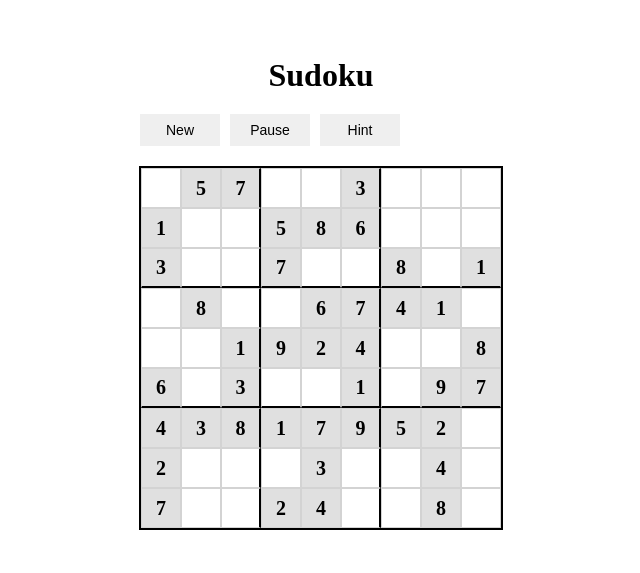
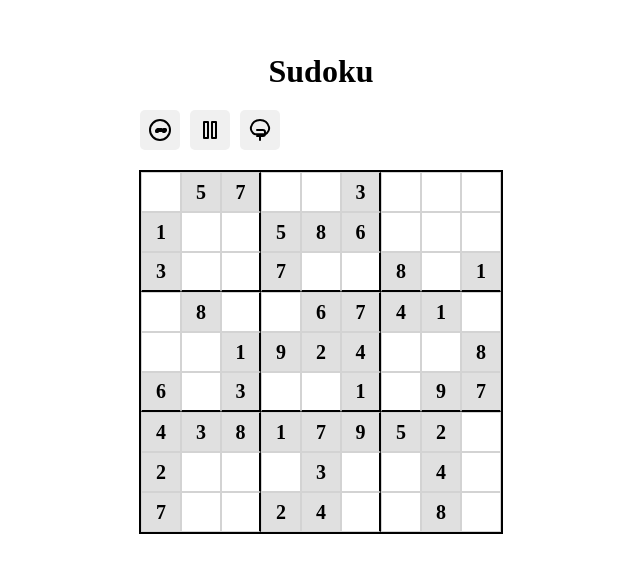
Before and after one commit to arturognailuy/sudoku-ui, a React (Vite) app: page / in a window 1280 px wide. Shown: the part 125-698 px from the top of the page, without its empty margins (319-959 px from the left). Built offline with nearby package versions, Linux system fonts and the light colour scheme.

Commit message:
Feat: Replace button text with SVG icons.
- Replaced "New", "Pause/Resume", and "Hint" button text with corresponding SVG icons.
- Adjusted button styling in CSS to accommodate icons (smaller padding, fixed width/height, flex alignment).
- Updated "New Game" icon to a game controller.

```diff
--- a/src/App.css
+++ b/src/App.css
@@ -21,12 +21,32 @@ h1 {
 }
 
 button {
-  padding: 8px 10px; /* Smaller padding */
-  font-size: 14px; /* Smaller font size */
+  padding: 5px; /* Smaller padding for icons */
+  font-size: 0; /* Hide text */
   cursor: pointer;
-  width: 80px; /* Shorter fixed width for uniform size */
-  flex-shrink: 0; /* Prevent buttons from shrinking */
-  border: none; /* Remove border */
+  width: 40px; /* Smaller fixed width for icons */
+  height: 40px; /* Fixed height for icons */
+  flex-shrink: 0;
+  border: none;
+  display: flex;
+  justify-content: center;
+  align-items: center;
+  background-color: #f0f0f0; /* Light background for buttons */
+  border-radius: 5px; /* Slightly rounded corners */
+}
+
+button:hover {
+  background-color: #e0e0e0;
+}
+
+button:disabled {
+  opacity: 0.5;
+  cursor: not-allowed;
+}
+
+button svg {
+  width: 24px;
+  height: 24px;
 }
 
 .sudoku-board-container {
--- a/src/App.tsx
+++ b/src/App.tsx
@@ -12,9 +12,19 @@ const App: React.FC = () => {
     <div className="app-container">
       <h1>Sudoku</h1>
       <div className="toolbar">
-        <button onClick={() => setGameId(gameId + 1)} disabled={isPaused}>New</button>
-        <button onClick={() => setIsPaused(prev => !prev)}>{isPaused ? 'Resume' : 'Pause'}</button>
-        <button onClick={() => setHintTrigger(prev => prev + 1)} disabled={isGameSolved || isPaused}>Hint</button>
+        <button onClick={() => setGameId(gameId + 1)} disabled={isPaused} title="New Game">
+          <svg xmlns="http://www.w3.org/2000/svg" width="24" height="24" viewBox="0 0 24 24" fill="none" stroke="currentColor" strokeWidth="2" strokeLinecap="round" strokeLinejoin="round" className="feather feather-gamepad"><path d="M15 11.5a.5.5 0 0 1 .5-.5h2a.5.5 0 0 1 .5.5v1a.5.5 0 0 1-.5.5h-2a.5.5 0 0 1-.5-.5v-1z"></path><path d="M12 11.5a.5.5 0 0 1 .5-.5h1a.5.5 0 0 1 .5.5v1a.5.5 0 0 1-.5.5h-1a.5.5 0 0 1-.5-.5v-1z"></path><path d="M9 11.5a.5.5 0 0 1 .5-.5h2a.5.5 0 0 1 .5.5v1a.5.5 0 0 1-.5.5h-2a.5.5 0 0 1-.5-.5v-1z"></path><path d="M12 2a10 10 0 0 0-10 10c0 5.523 4.477 10 10 10s10-4.477 10-10A10 10 0 0 0 12 2zM8 13.5v-1a.5.5 0 0 1 .5-.5h1a.5.5 0 0 1 .5.5v1a.5.5 0 0 1-.5.5h-1a.5.5 0 0 1-.5-.5zM15 13.5v-1a.5.5 0 0 1 .5-.5h1a.5.5 0 0 1 .5.5v1a.5.5 0 0 1-.5.5h-1a.5.5 0 0 1-.5-.5z"></path></svg>
+        </button>
+        <button onClick={() => setIsPaused(prev => !prev)} title={isPaused ? 'Resume Game' : 'Pause Game'}>
+          {isPaused ? (
+            <svg xmlns="http://www.w3.org/2000/svg" width="24" height="24" viewBox="0 0 24 24" fill="none" stroke="currentColor" strokeWidth="2" strokeLinecap="round" strokeLinejoin="round" className="feather feather-play"><polygon points="5 3 19 12 5 21 5 3"></polygon></svg>
+          ) : (
+            <svg xmlns="http://www.w3.org/2000/svg" width="24" height="24" viewBox="0 0 24 24" fill="none" stroke="currentColor" strokeWidth="2" strokeLinecap="round" strokeLinejoin="round" className="feather feather-pause"><rect x="6" y="4" width="4" height="16"></rect><rect x="14" y="4" width="4" height="16"></rect></svg>
+          )}
+        </button>
+        <button onClick={() => setHintTrigger(prev => prev + 1)} disabled={isGameSolved || isPaused} title="Get Hint">
+          <svg xmlns="http://www.w3.org/2000/svg" width="24" height="24" viewBox="0 0 24 24" fill="none" stroke="currentColor" strokeWidth="2" strokeLinecap="round" strokeLinejoin="round" className="feather feather-lightbulb"><path d="M9 18h6a2 2 0 0 0 2-2v-2a2 2 0 0 0-2-2H9a2 0 0 0-2 2v2a2 2 0 0 0 2 2z"></path><path d="M12 22v-4"></path><path d="M12 2C7.8 2 4.2 4.8 3 9c-.5 2.5.5 4.5 2 6 .5.5 1 .8 1.5 1 .5.2 1 .3 1.5.3H16c.5 0 1-.1 1.5-.3.5-.2 1-.5 1.5-1 1.5-1.5 2.5-3.5 2-6C19.8 4.8 16.2 2 12 2z"></path></svg>
+        </button>
       </div>
       <SudokuBoard key={gameId} hintTrigger={hintTrigger} onGameSolved={setIsGameSolved} isPaused={isPaused} />
     </div>
```
